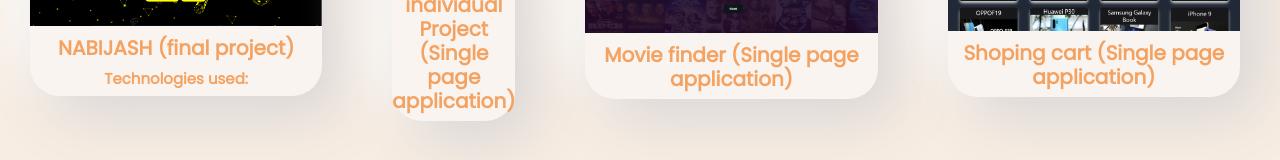
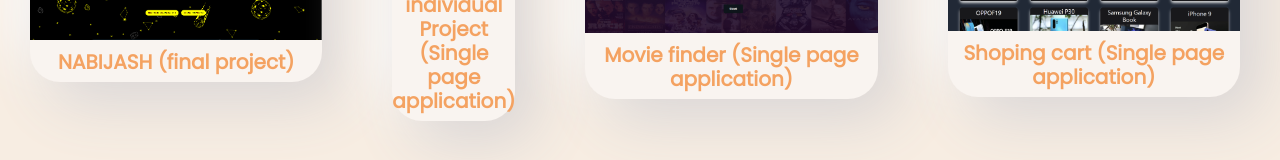
Before and after one commit to Silvana-Murillas/silvana.github.io, a React (Create React App) app: page /projects in a window 1280 px wide. Shown: the part 411-571 px from the top of the page. Built offline with nearby package versions, Linux system fonts and the light colour scheme.

Commit message:
correccion

```diff
--- a/src/components/Projects.css
+++ b/src/components/Projects.css
@@ -38,6 +38,7 @@
         background: #f9f4f0;
         box-shadow: 20px 20px 60px #d9d5d5, -20px -20px 60px #ffffff;
         width: fit-content;
+
         margin-right: 40px;
         margin-left: 30px;
         cursor: pointer;
--- a/src/components/Projects.jsx
+++ b/src/components/Projects.jsx
@@ -32,7 +32,7 @@ function Projects() {
                             {' '}
                             NABIJASH (final project)
                         </h2>
-                        <h3
+                        {/* <h3
                             style={{
                                 fontFamily: 'Poppins',
                                 fontSize: '15px',
@@ -42,7 +42,7 @@ function Projects() {
                             }}
                         >
                             Technologies used:
-                        </h3>
+                        </h3> */}
                     </div>
                     <div class="cards">
                         <a
```
